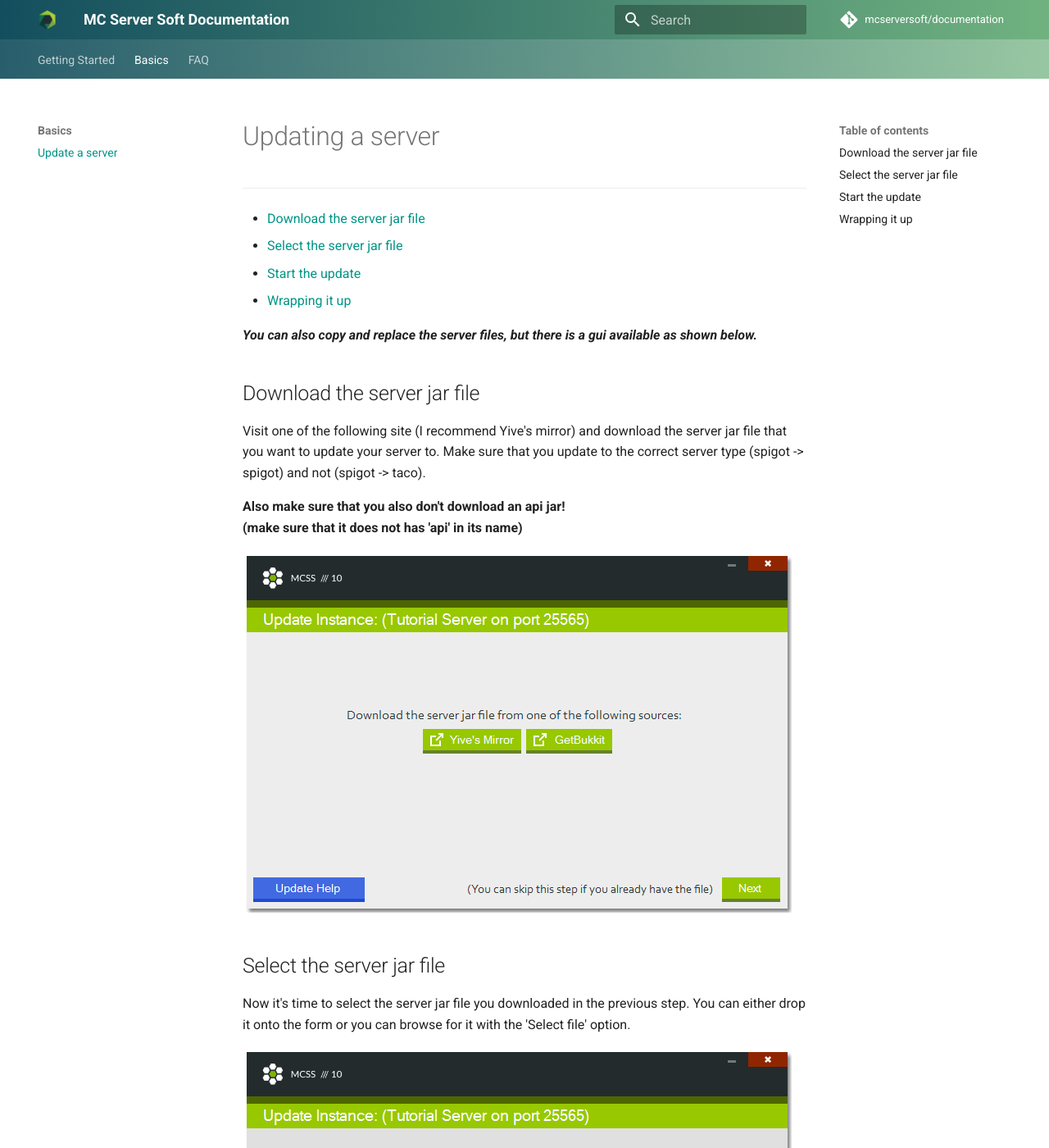
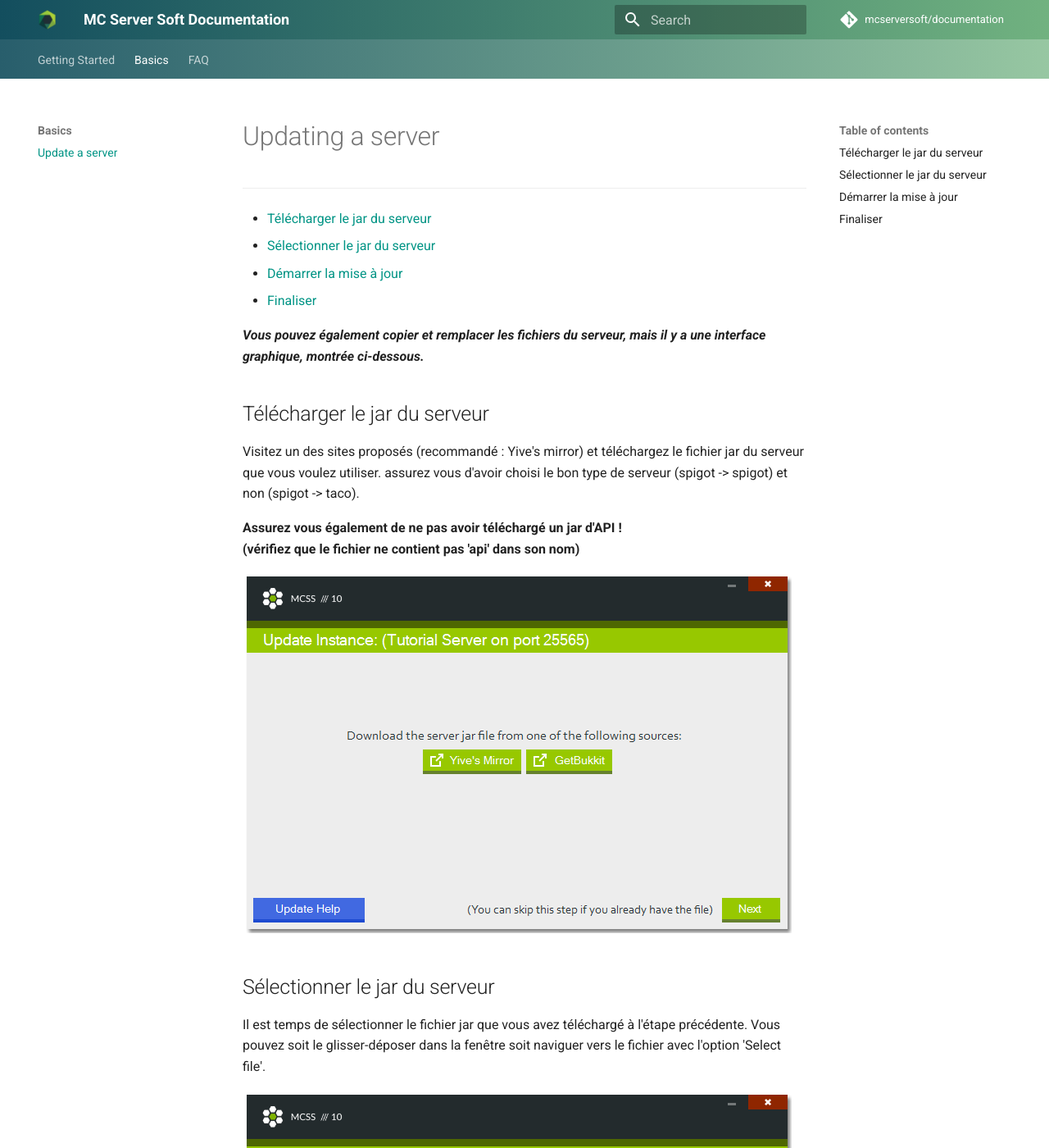
Before and after one commit to mcserversoft/documentation, an MkDocs documentation site: the page built from docs/update-server.md, in a window 1280 px wide and 1400 px high. Shown: the whole window at 82% size. Built offline with MkDocs 1.6.1 and Material for MkDocs 9.7.7, drawn with Linux system fonts in a browser that asks for light colours; comment, search, counter and statistics services are not loaded; some of the changed text lies outside the part shown.

Commit message:
Update update-server.md

```diff
--- a/docs/update-server.md
+++ b/docs/update-server.md
@@ -2,39 +2,38 @@
 
 ---
 
-*   [Download the server jar file](#download-the-server-jar-file)
-*   [Select the server jar file](#select-the-server-jar-file)
-*   [Start the update](#start-the-update)
-*   [Wrapping it up](#wrapping-it-up)
+*   [Télécharger le jar du serveur](#download-the-server-jar-file)
+*   [Sélectionner le jar du serveur](#select-the-server-jar-file)
+*   [Démarrer la mise à jour](#start-the-update)
+*   [Finaliser](#wrapping-it-up)
 
-***You can also copy and replace the server files, but there is a gui available as shown below.***
+***Vous pouvez également copier et remplacer les fichiers du serveur, mais il y a une interface graphique, montrée ci-dessous.***
 
 <a name="download-the-server-jar-file"></a>
-## Download the server jar file
+## Télécharger le jar du serveur
 
-Visit one of the following site (I recommend Yive's mirror) and download the server jar file that you want to update your server to. Make sure that you update to the correct server type (spigot -> spigot) and not (spigot -> taco).
+Visitez un des sites proposés (recommandé : Yive's mirror) et téléchargez le fichier jar du serveur que vous voulez utiliser. assurez vous d'avoir choisi le bon type de serveur (spigot -> spigot) et non (spigot -> taco).
 
-**Also make sure that you also don't download an api jar!<br>(make sure that it does not has 'api' in its name)**
+**Assurez vous également de ne pas avoir téléchargé un jar d'API !<br>(vérifiez que le fichier ne contient pas 'api' dans son nom)**
 
 ![Screenshot of the Update Instance window](assets/screenshots/update_server_links.png)
 
 <a name="elect-the-server-jar-file"></a>
-## Select the server jar file
+## Sélectionner le jar du serveur
 
-Now it's time to select the server jar file you downloaded in the previous step. You can either drop it onto the form or you can browse for it with the 'Select file' option.
+Il est temps de sélectionner le fichier jar que vous avez téléchargé à l'étape précédente. Vous pouvez soit le glisser-déposer dans la fenêtre soit naviguer vers le fichier avec l'option 'Select file'.
 
 ![Screenshot of the Update Instance window where you can select your server file](assets/screenshots/update_server_files.png)
 
 <a name="start-the-update"></a>
-## Start the update
+## Démarrer la mise à jour
 
-Click 'Update' to start the process. This won't take long.
+Cliquez sur 'Update' pour démarrer le processus. Ça ne devrait pas être long.
 
 ![Screenshot of the Update Instance window with an update button where you can update the selected server file](assets/screenshots/update_server_update.png)
 
 <a name="wrapping-it-up"></a>
-## Wrapping it up
-
-All done! Wasn't that easy?
+## Finaliser
+Cliquez sur 'Finish'. L'installation est terminée !
 
 ![Screenshot of the Update Instance window after successfully updating a server](assets/screenshots/update_server_complete.png)
```
